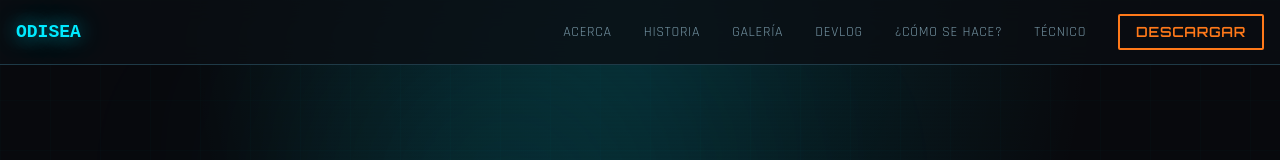
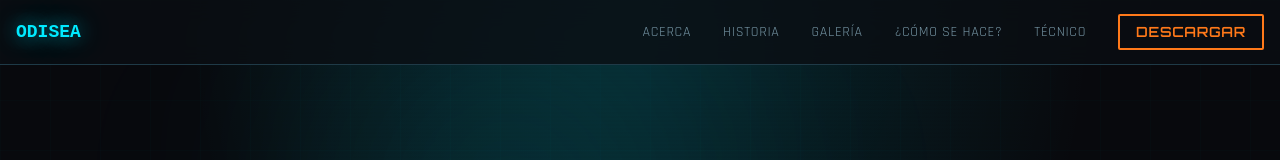
Before and after one commit to icarito/odisea-neon-dreams, a React (Vite) app: page / in a window 1280 px wide. Shown: the top 160 px of the page. Built offline with nearby package versions, Linux system fonts and the light colour scheme; the HTML template or start-up script is replaced by a standard one; a web font is replaced by a local one.

Commit message:
Home: quitar sección Devlog y su entrada en el nav

```diff
--- a/src/components/Header.tsx
+++ b/src/components/Header.tsx
@@ -14,7 +14,6 @@ const Header = () => {
     { label: "Acerca", id: "about" },
     { label: "Historia", id: "story" },
     { label: "Galería", id: "gallery" },
-    { label: "Devlog", id: "devlog" },
     { label: "¿Cómo se hace?", id: "how-its-made" },
     { label: "Técnico", id: "tech" },
   ];
--- a/src/pages/Index.tsx
+++ b/src/pages/Index.tsx
@@ -3,7 +3,6 @@ import HeroSection from "@/components/HeroSection";
 import AboutSection from "@/components/AboutSection";
 import StorySection from "@/components/StorySection";
 import GallerySection from "@/components/GallerySection";
-import DevlogSection from "@/components/DevlogSection";
 import HowItsMadeSection from "@/components/HowItsMadeSection";
 import TechSection from "@/components/TechSection";
 import DownloadSection from "@/components/DownloadSection";
@@ -20,7 +19,6 @@ const Index = () => {
         <AboutSection />
         <StorySection />
         <GallerySection />
-        <DevlogSection />
         <HowItsMadeSection />
         <TechSection />
         <DownloadSection />
```
